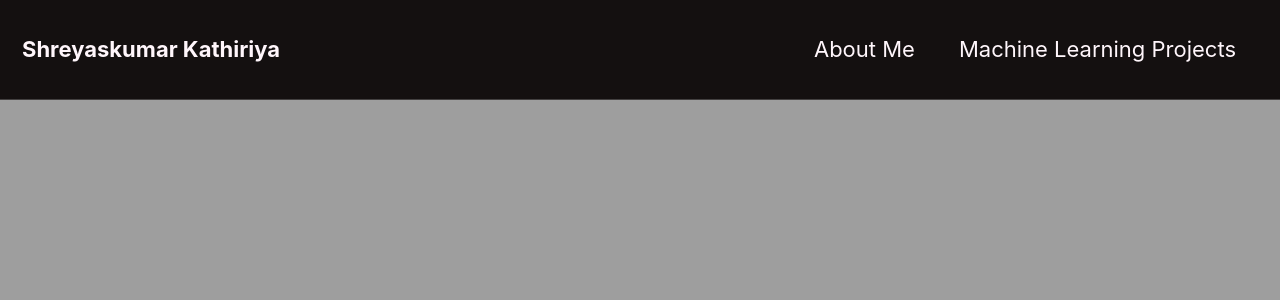
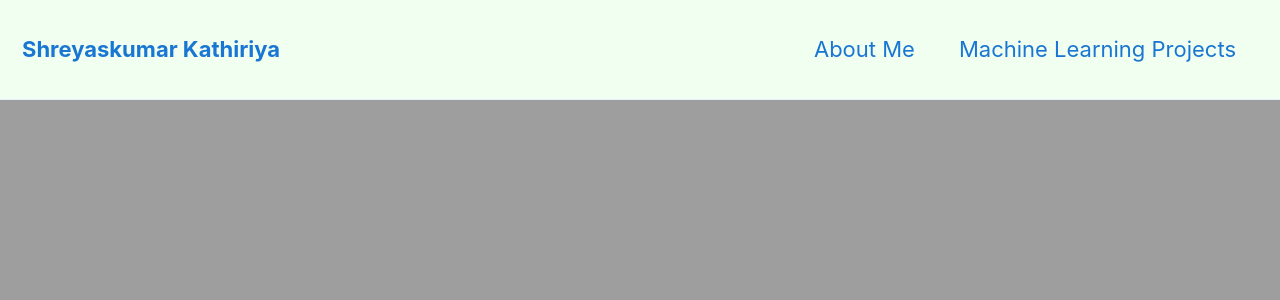
Before and after one commit to Shreyash1811/Shreyash1811.github.io, a Jekyll site: the page built from index.html, in a window 1280 px wide and 900 px high. Shown: the top 300 px of the window. Built offline with Jekyll 4.4.1, drawn with Linux system fonts in a browser that asks for light colours; nearby versions of some CDN libraries; the list of posts is cut into pages by our own code.

Commit message:
Update _config.yml

```diff
--- a/_config.yml
+++ b/_config.yml
@@ -5,7 +5,7 @@
 # For technical reasons, this file is *NOT* reloaded automatically when you use
 # `jekyll serve`. If you change this file, please restart the server process.
 
-minimal_mistakes_skin    : "neon" # "air", "aqua", "contrast", "dark", "dirt", "neon", "mint", "plum", "sunrise", "default"
+minimal_mistakes_skin    : "aqua" # "air", "aqua", "contrast", "dark", "dirt", "neon", "mint", "plum", "sunrise", "default"
 
 # Site Settings
 locale                   : "en-US"
```
